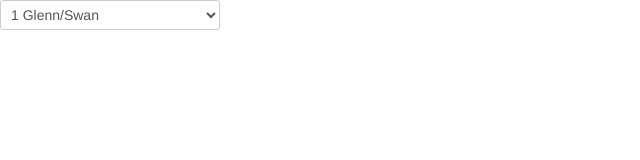
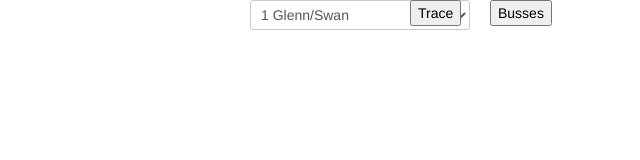
Before and after one commit to r351574nc3/suntran_select, a plain HTML site: page index.html in a window 1280 px wide. Shown: the whole page, without its empty margins (0-640 px from the left). Drawn offline with nearby package versions, Linux system fonts and the light colour scheme.

Commit message:
Adding formatting

```diff
--- a/index.html
+++ b/index.html
@@ -10,6 +10,10 @@
     <link href="bootstrap/css/bootstrap.css" rel="stylesheet" />
   </head>
   <body>
+    <div class="container">
+      <div class="row">
+        <div class="span1">&nbsp;</div>
+        <div class="span2">
           <select id="routes">
             <option id="1">1 Glenn/Swan</option>
             <option id="2">2 Cherrybell/Country Club</option>
@@ -52,6 +56,14 @@
             <option id="203X">203x Oro Valley-Aero Park sExpress</option>
             <option id="312X">312x Oro Valley-Tohono Express</option>
           </select>
+        </div>
+        <div class="span1">
+          <button id="trace">Trace</button>
+        </div>
+        <div class="span1"><button id="busses">Busses</button></div>
+        <div class="span1">&nbsp;</div>
+      </div>
+    </div>
     <script src="http://code.jquery.com/jquery-1.10.1.min.js"></script>
     <script src="bootstrap/js/bootstrap.min.js"></script>
     <script type="text/javascript">
```
Lines whose indentation alone changed are shown as unchanged.
